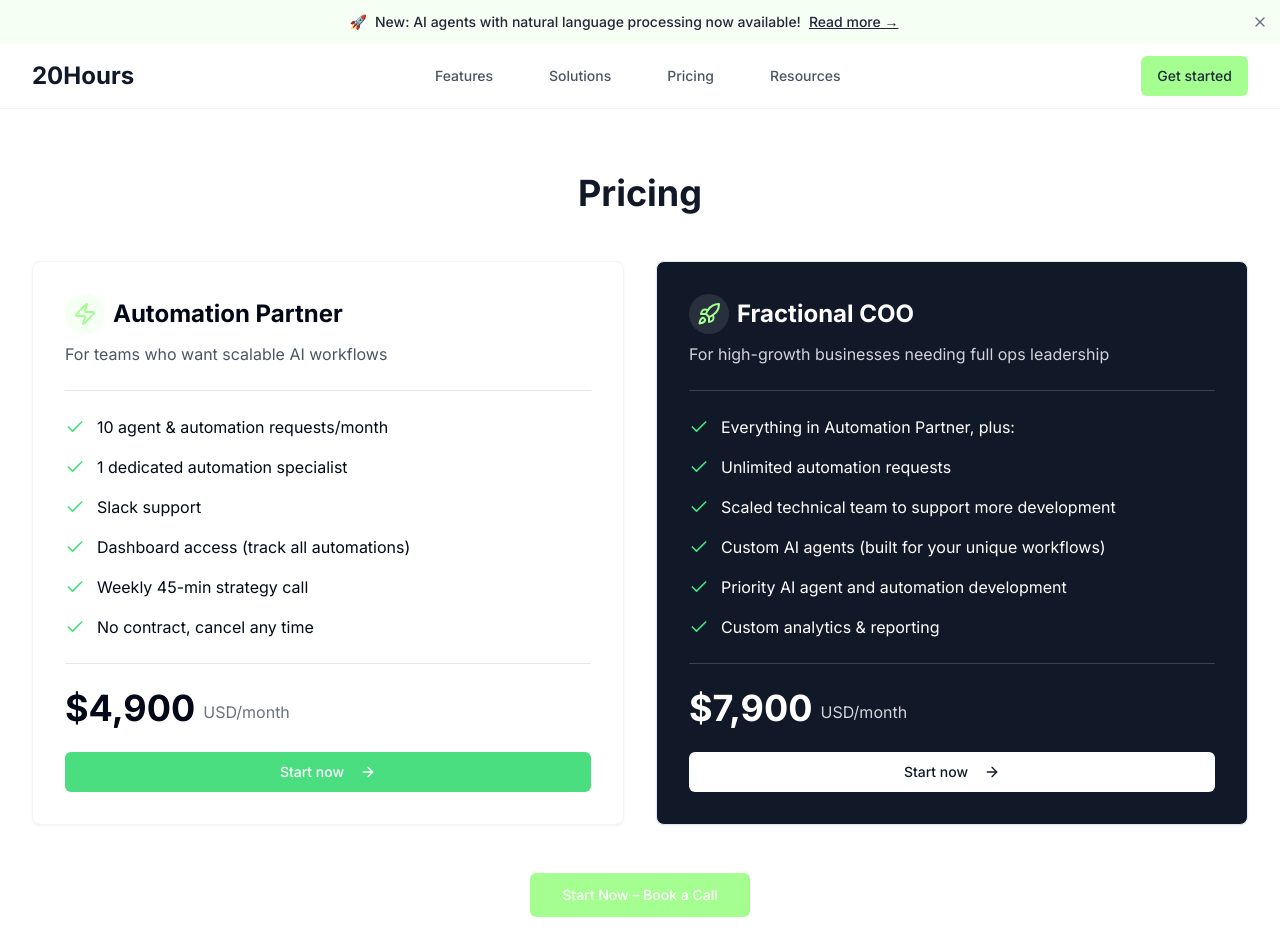
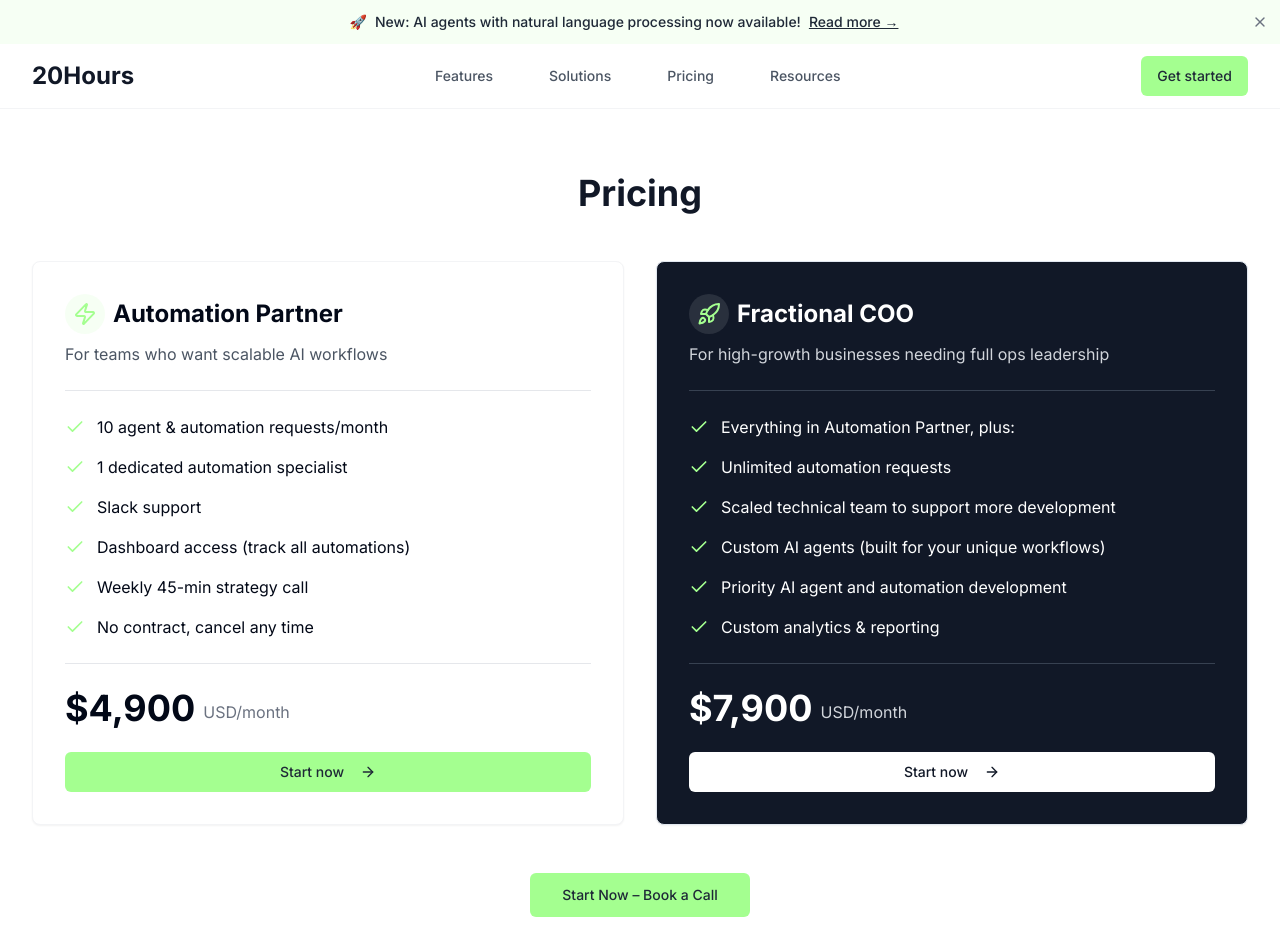
Before and after one commit to 0xexg/twentyhours-automate-ai, a React (Vite) app: page /pricing in a window 1280 px wide. Shown: the top 952 px of the page. Built offline with nearby package versions, Linux system fonts and the light colour scheme; the HTML template or start-up script is replaced by a standard one.

Commit message:
Fix: Match color scheme to green
Update the color palette to match the green color used at the top of the website.

```diff
--- a/src/components/PricingSection.tsx
+++ b/src/components/PricingSection.tsx
@@ -84,7 +84,7 @@ const PricingSection = () => {
                 <ul className="my-6 space-y-4 flex-grow">
                   {plan.features.map((feature, featureIndex) => (
                     <li key={featureIndex} className="flex items-start gap-3">
-                      <Check className={`h-5 w-5 mt-0.5 ${plan.popular ? 'text-green-400' : 'text-green-400'}`} />
+                      <Check className={`h-5 w-5 mt-0.5 ${plan.popular ? 'text-[#a4ff90]' : 'text-[#a4ff90]'}`} />
                       <span>{feature.text}</span>
                     </li>
                   ))}
@@ -101,7 +101,7 @@ const PricingSection = () => {
                   className={`mt-6 w-full ${
                     plan.popular
                       ? 'bg-white text-gray-900 hover:bg-gray-200'
-                      : 'bg-green-400 text-white hover:bg-green-500'
+                      : 'bg-[#a4ff90] text-gray-800 hover:bg-[#8dff77]'
                   }`}
                 >
                   {plan.ctaText}
@@ -113,7 +113,7 @@ const PricingSection = () => {
         </div>
 
         <div className="text-center">
-          <Button size="lg" className="bg-primary hover:bg-primary/90 text-white">
+          <Button size="lg" className="bg-[#a4ff90] hover:bg-[#8dff77] text-gray-800">
             Start Now – Book a Call
           </Button>
         </div>
```
